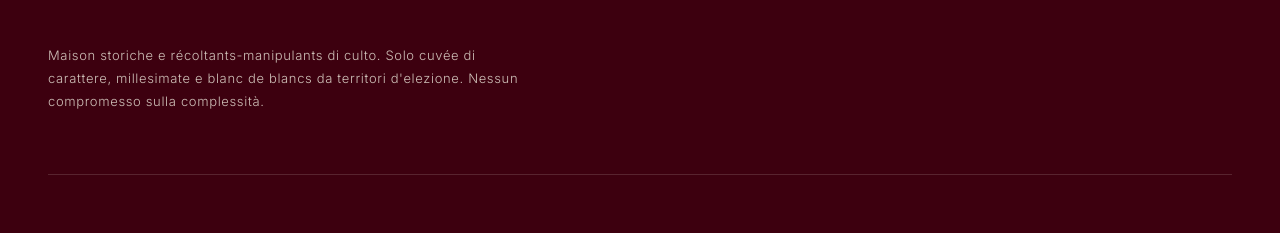
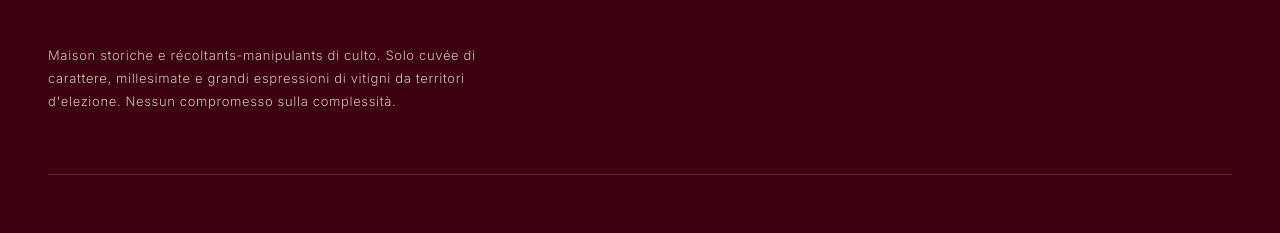
Before and after one commit to aurexagency/EnotecaDeGustibus, a website built with Vite: page vini.html in a window 1280 px wide. Shown: the part 938-1171 px from the top of the page. Built offline with nearby package versions, Linux system fonts and the light colour scheme.

Commit message:
aggiornato paragrafo su vitigni in vini.html

```diff
--- a/vini.html
+++ b/vini.html
@@ -758,7 +758,7 @@
             </h2>
             <p class="wine-section__desc">
               Maison storiche e récoltants-manipulants di culto. Solo cuvée di carattere,
-              millesimate e blanc de blancs da territori d'elezione. Nessun compromesso
+              millesimate e grandi espressioni di vitigni da territori d'elezione. Nessun compromesso
               sulla complessità.
             </p>
           </div>
```
